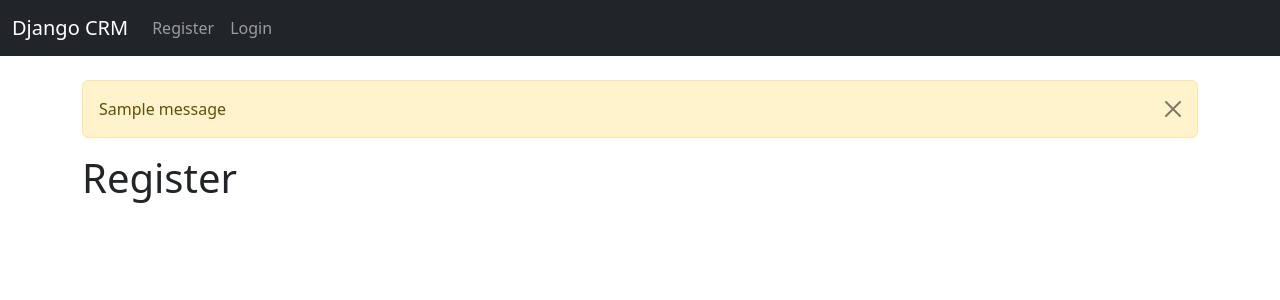
After one commit to kevalpancholi/Django_CRM, a Django app: page /register/ in a window 1280 px wide. The commit adds this page. Shown: the top 300 px of the page. Run offline with Django 4.2, Linux system fonts and the light colour scheme; tables that the repository leaves empty hold one stand-in row (values such as "Sample post"); one stand-in notice (Sample message) is shown.

Commit message:
registration

```diff
--- a/Steps.txt
+++ b/Steps.txt
@@ -9,3 +9,9 @@ Generic steps to create a webpage in django:
 1. Create template file (html page)
 2. Create a url
 3. Create a view
+
+Logging in and out:
+Built form myself
+
+Registering a new user:
+Use django forms as need to use more logic
--- /dev/null
+++ b/website/templates/base.html
@@ -0,0 +1,29 @@
+<!-- File that every webpage on site will reference; will pull headers and footers out of -->
+<!-- Using bootstrap (most popular css framework) -->
+<!doctype html>
+<html lang="en">
+  <head>
+    <meta charset="utf-8">
+    <meta name="viewport" content="width=device-width, initial-scale=1">
+    <title>PharmTrack</title>
+    <link href="https://cdn.jsdelivr.net/npm/bootstrap@5.3.3/dist/css/bootstrap.min.css" rel="stylesheet" integrity="sha384-QWTKZyjpPEjISv5WaRU9OFeRpok6YctnYmDr5pNlyT2bRjXh0JMhjY6hW+ALEwIH" crossorigin="anonymous">
+  </head>
+  <body>
+    {% include 'navbar.html' %}
+    <div class="container">
+        <br/>
+        {% if messages %}
+          {% for message in messages %}
+          <div class="alert alert-warning alert-dismissible fade show" role="alert">
+            {{ message }}
+            <button type="button" class="btn-close" data-bs-dismiss="alert" aria-label="Close"></button>
+          </div>
+          {% endfor %}
+        {% endif %}
+        {% block content %}
+            <!-- Django will pull everything out of website and place it in this block -->
+        {% endblock %}
+    </div>
+    <script src="https://cdn.jsdelivr.net/npm/bootstrap@5.3.3/dist/js/bootstrap.bundle.min.js" integrity="sha384-YvpcrYf0tY3lHB60NNkmXc5s9fDVZLESaAA55NDzOxhy9GkcIdslK1eN7N6jIeHz" crossorigin="anonymous"></script>
+  </body>
+</html>
--- /dev/null
+++ b/website/templates/navbar.html
@@ -0,0 +1,28 @@
+<!-- Created a dark themed navbar -->
+<nav class="navbar navbar-expand-lg navbar-dark bg-dark">
+    <div class="container-fluid">
+        <!-- Pointed Django CRM to homepage if clicked on -->
+      <a class="navbar-brand" href="{% url 'home' %}">Django CRM</a>
+      <button class="navbar-toggler" type="button" data-bs-toggle="collapse" data-bs-target="#navbarSupportedContent" aria-controls="navbarSupportedContent" aria-expanded="false" aria-label="Toggle navigation">
+        <span class="navbar-toggler-icon"></span>
+      </button>
+      <div class="collapse navbar-collapse" id="navbarSupportedContent">
+        <ul class="navbar-nav me-auto mb-2 mb-lg-0">
+
+          {% if user.is_authenticated %}
+          <li class="nav-item">
+            <a class="nav-link" href="{% url 'logout' %}">Logout</a>
+          </li>
+
+          {% else %}
+          <li class="nav-item">
+            <a class="nav-link" href="{% url 'register' %}">Register</a>
+          </li>
+          <li class="nav-item">
+            <a class="nav-link" href="{% url 'home' %}">Login</a>
+          </li>
+          {% endif %}
+        </ul>
+      </div>
+    </div>
+  </nav>
--- /dev/null
+++ b/website/templates/register.html
@@ -0,0 +1,6 @@
+{% extends 'base.html' %}
+{% block content %}
+
+<h1>Register</h1>
+
+{% endblock %}
--- a/website/urls.py
+++ b/website/urls.py
@@ -3,4 +3,8 @@ from . import views
 
 urlpatterns = [
     path('', views.home, name='home'),
+    # In case you want to create a separate login page
+    # path('login/', views.login_user, name='login'),
+    path('logout/', views.logout_user, name='logout'),
+    path('register/', views.register_user, name='register'),
 ]
--- a/website/views.py
+++ b/website/views.py
@@ -1,5 +1,35 @@
-from django.shortcuts import render
+from django.shortcuts import render, redirect
+from django.contrib.auth import authenticate, login, logout
+from django.contrib import messages
 
 # Create your views here.
+# Everytime you request something from a website that gets passed to the backend, which is passed into the view and returned something
 def home(request):
-    return render(request, 'home.html', {})
+    # Check to see if logging in. If person logging in they are POSTING, otherwise they are GETTING
+    if request.method == 'POST':
+        # In home.html the username input field is called username
+        username = request.POST['username']
+        password = request.POST['password']
+        # Authenticate if username and password correct
+        user = authenticate(request, username=username, password=password)
+        if user is not None:
+            login(request, user)
+            messages.success(request, "Login successful!")
+            return redirect('home')
+        else:
+            messages.success(request, "Error logging in, please try again")
+            return redirect('home')
+    # If user not posting then they are just getting that page
+    else:
+        return render(request, 'home.html', {})
+
+# Don't need to create a user for the superuser
+
+# Login and logout
+def logout_user(request):
+    logout(request)
+    messages.success(request, "You have been logged out")
+    return redirect('home')
+
+def register_user(request):
+    return render(request, 'register.html', {})
```
Also changed, not shown: website/forms.py (added, +14 -0 lines), website/templates/home.html (+33 -1 lines).
